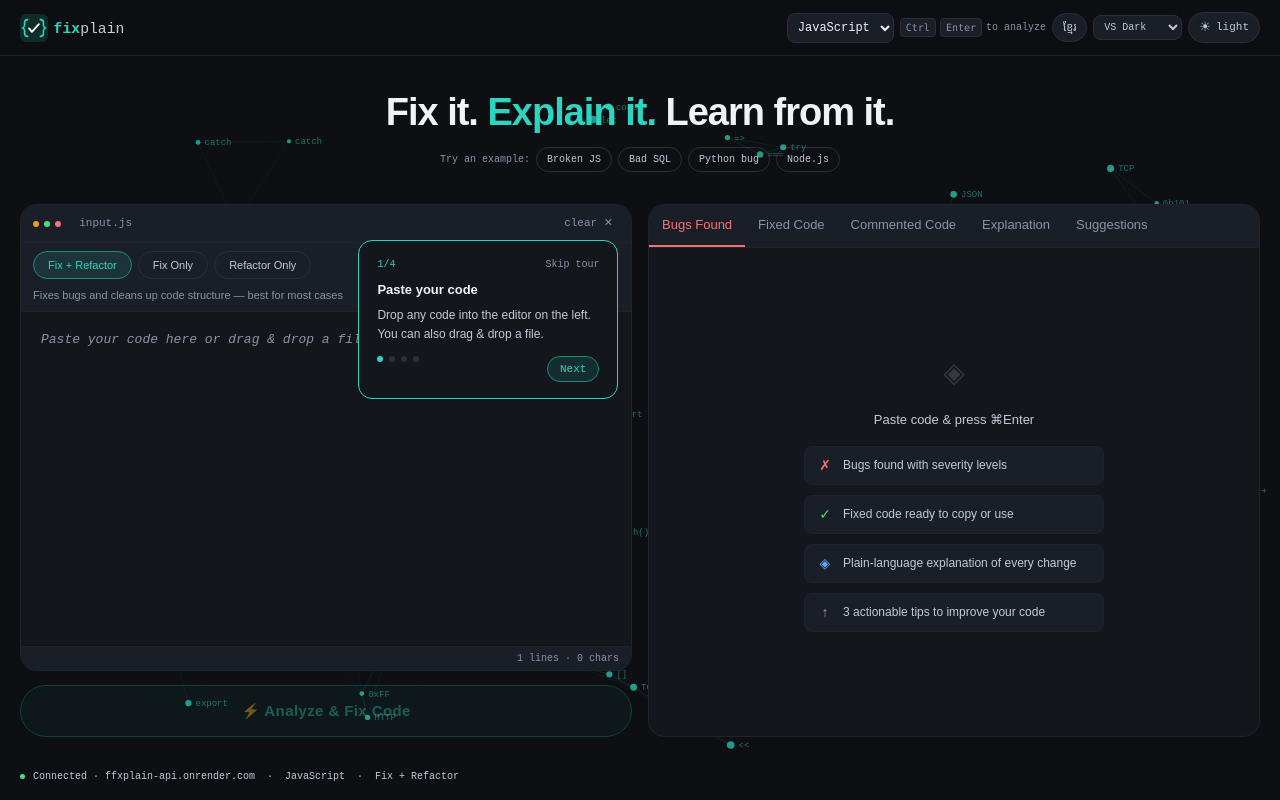
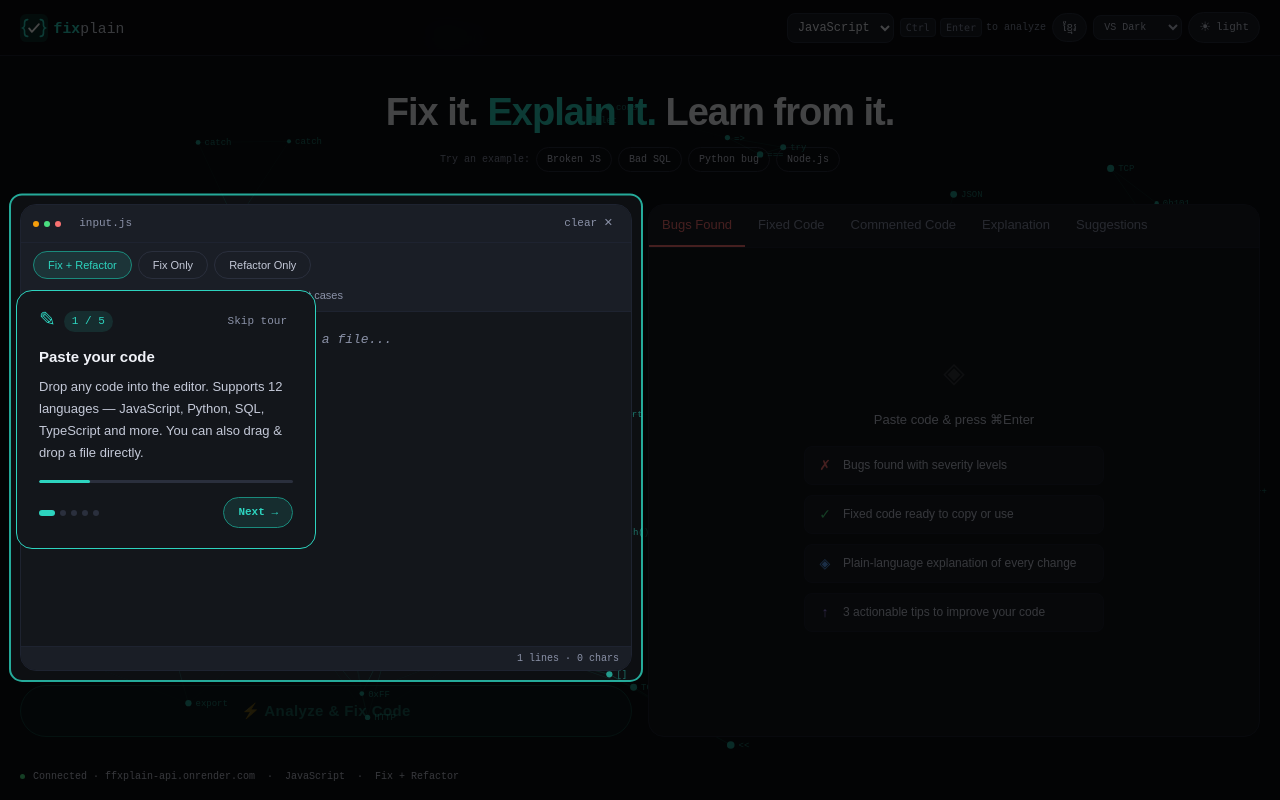
Before and after one commit to SokKimsour/Fixplain, a React (Vite) app in the folder fixplain-frontend/: page / in a window 1280 px wide. Built offline with nearby package versions, Linux system fonts and the light colour scheme; a web font is replaced by a local one.

Commit message:
update frontend : improve tour guide

```diff
--- a/fixplain-frontend/src/App.jsx
+++ b/fixplain-frontend/src/App.jsx
@@ -35,12 +35,33 @@
     healthy: 'Healthy', needsWork: 'Needs work', critical: 'Critical',
     diffOriginal: 'original', diffFixed: 'fixed',
     tour: {
-      skip: 'Skip tour', next: 'Next', done: 'Done ✓',
+      skip: 'Skip tour', next: 'Next →', back: '← Back', done: 'Start using Fixplain ✓',
       steps: [
-        { title: 'Paste your code', body: 'Drop any code into the editor on the left. You can also drag & drop a file.' },
-        { title: 'Pick a mode', body: 'Choose Fix Only, Refactor Only, or both — depending on what you need.' },
-        { title: 'Analyze', body: 'Click the button or press ⌘Enter to run the AI analysis instantly.' },
-        { title: 'Read results', body: 'Switch between tabs — Bugs, Fixed Code, Explanation, Suggestions and more.' },
+        {
+          icon: '✎',
+          title: 'Paste your code',
+          body: 'Drop any code into the editor. Supports 12 languages — JavaScript, Python, SQL, TypeScript and more. You can also drag & drop a file directly.',
+        },
+        {
+          icon: '⚙',
+          title: 'Choose a mode',
+          body: 'Fix + Refactor fixes bugs AND cleans up your code. Fix Only is for bugs only. Refactor Only tidies code you know is correct.',
+        },
+        {
+          icon: '⚡',
+          title: 'Run the analysis',
+          body: 'Click Analyze or press ⌘Enter. The AI scans for bugs, assigns severity levels, and generates a fix — usually in 5–10 seconds.',
+        },
+        {
+          icon: '◈',
+          title: 'Read your results',
+          body: 'Five tabs: Bugs Found shows issues with severity. Fixed Code has the corrected version. Commented Code adds JSDoc. Explanation and Suggestions help you learn.',
+        },
+        {
+          icon: '↑',
+          title: 'Share & export',
+          body: 'Use ↺ Apply fix to patch one bug at a time, or ⚡ Fix all for everything at once. Export a PDF report or share results via a link.',
+        },
       ]
     },
     tabs: { bugs: 'Bugs Found', fixed: 'Fixed Code', commented: 'Commented Code', explain: 'Explanation', suggest: 'Suggestions' },
@@ -85,12 +106,33 @@
     healthy: 'សុខភាពល្អ', needsWork: 'ត្រូវកែ', critical: 'គ្រោះថ្នាក់',
     diffOriginal: 'ដើម', diffFixed: 'ជួសជុល',
     tour: {
-      skip: 'រំលង', next: 'បន្ទាប់', done: 'រួចរាល់ ✓',
+      skip: 'រំលង', next: 'បន្ទាប់ →', back: '← ថយក្រោយ', done: 'ចាប់ផ្តើមប្រើ Fixplain ✓',
       steps: [
-        { title: 'បិទភ្ជាប់កូដ', body: 'ដាក់កូដរបស់អ្នកក្នុងប្រអប់ខាងឆ្វេង។ អ្នកអាចទម្លាក់ឯកសារផ្ទាល់ផងដែរ។' },
-        { title: 'ជ្រើសរើសរបៀប', body: 'ជ្រើស Fix Only, Refactor Only ឬទាំងពីរ — អាស្រ័យលើអ្វីដែលអ្នកត្រូវការ។' },
-        { title: 'វិភាគ', body: 'ចុចប៊ូតុង ឬចុច ⌘Enter ដើម្បីដំណើរការ AI ភ្លាមៗ។' },
-        { title: 'អានលទ្ធផល', body: 'ប្តូររវាងផ្ទាំង — Bugs, Fixed Code, Explanation, Suggestions និងច្រើនទៀត។' },
+        {
+          icon: '✎',
+          title: 'បិទភ្ជាប់កូដ',
+          body: 'ដាក់កូដរបស់អ្នកក្នុងប្រអប់ខាងឆ្វេង។ គាំទ្រ 12 ភាសា — JavaScript, Python, SQL, TypeScript និងច្រើនទៀត។ អ្នកក៏អាចទម្លាក់ឯកសារផ្ទាល់ផងដែរ។',
+        },
+        {
+          icon: '⚙',
+          title: 'ជ្រើសរើសរបៀប',
+          body: 'ជួសជុល + តម្រៀប ជួសជុលបញ្ហា ហើយធ្វើឱ្យកូដស្អាត។ ជួសជុលតែ សម្រាប់បញ្ហាប៉ុណ្ណោះ។ តម្រៀបតែ ធ្វើឱ្យស្អាតដោយមិនប៉ះពាល់តក្កវិជ្ជា។',
+        },
+        {
+          icon: '⚡',
+          title: 'ដំណើរការការវិភាគ',
+          body: 'ចុចប៊ូតុង ឬចុច ⌘Enter។ AI ស្កែនរកបញ្ហា កំណត់កម្រិតធ្ងន់ធ្ងរ និងបង្កើតការជួសជុល — ជាធម្មតា 5–10 វិនាទី។',
+        },
+        {
+          icon: '◈',
+          title: 'អានលទ្ធផល',
+          body: 'ប្រាំផ្ទាំង៖ បញ្ហាដែលរកឃើញ បង្ហាញបញ្ហា។ កូដដែលជួសជុល មានកូដដែលបានកែ។ កូដមានមតិ បន្ថែម JSDoc។ ការពន្យល់ និង ការណែនាំ ជួយអ្នករៀន។',
+        },
+        {
+          icon: '↑',
+          title: 'ចែករំលែក និងនាំចេញ',
+          body: 'ប្រើ ↺ ជួសជុល ដើម្បីជួសជុលបញ្ហាមួយ ឬ ⚡ ជួសជុលទាំងអស់។ នាំចេញ PDF ឬចែករំលែកលទ្ធផលតាមតំណ។',
+        },
       ]
     },
     tabs: { bugs: 'បញ្ហាដែលរកឃើញ', fixed: 'កូដដែលជួសជុល', commented: 'កូដមានមតិ', explain: 'ការពន្យល់', suggest: 'ការណែនាំ' },
@@ -464,34 +506,158 @@
   </button>
 );
 
-// ── Onboarding Tour ───────────────────────────────────────────────────────────
+// ── Onboarding Tour — spotlight style ────────────────────────────────────────
 function OnboardingTour({ c, t, onDone }) {
   const [step, setStep] = useState(0);
+  const [spotRect, setSpotRect] = useState(null);
   const steps = t.tour.steps;
-  const isLast = step === steps.length - 1;
-  const isMobileView = window.innerWidth < 768;
-  const desktopPos = [
-    { top: '30%', left: '28%' }, { top: '38%', left: '28%' },
-    { top: '72%', left: '28%' }, { top: '30%', right: '3%' },
-  ];
-  const pos = isMobileView
-    ? { bottom: '6rem', left: '50%', transform: 'translateX(-50%)', width: 'calc(100vw - 2rem)' }
-    : desktopPos[step];
+  const isLast  = step === steps.length - 1;
+  const isFirst = step === 0;
+
+  // Selector for each step's target element
+  const selectors = ['[data-tour="editor"]', '[data-tour="modes"]', '[data-tour="analyze"]', '[data-tour="results"]', '[data-tour="actions"]'];
+
+  // Measure the target element whenever step changes
+  useEffect(() => {
+    const measure = () => {
+      const el = document.querySelector(selectors[step]);
+      if (el) {
+        const r = el.getBoundingClientRect();
+        setSpotRect({ top: r.top, left: r.left, width: r.width, height: r.height });
+      } else {
+        setSpotRect(null);
+      }
+    };
+    measure();
+    // Re-measure on resize
+    window.addEventListener('resize', measure);
+    return () => window.removeEventListener('resize', measure);
+  }, [step]);
+
+  const PAD = 10; // spotlight padding around element
+  const sp = spotRect ? {
+    top:    spotRect.top    - PAD,
+    left:   spotRect.left   - PAD,
+    width:  spotRect.width  + PAD * 2,
+    height: spotRect.height + PAD * 2,
+  } : null;
+
+  // Place the tooltip card — prefer below, fall back to above if near bottom
+  const cardStyle = () => {
+    if (!sp) return { top: '50%', left: '50%', transform: 'translate(-50%,-50%)' };
+    const cardW = 300, cardH = 220, margin = 16, vp = window.innerHeight;
+    const belowSpace = vp - (sp.top + sp.height);
+    const aboveSpace = sp.top;
+    let top, left;
+    if (belowSpace >= cardH + margin) {
+      top = sp.top + sp.height + margin;
+    } else if (aboveSpace >= cardH + margin) {
+      top = sp.top - cardH - margin;
+    } else {
+      top = Math.max(margin, vp / 2 - cardH / 2);
+    }
+    left = Math.min(Math.max(margin, sp.left), window.innerWidth - cardW - margin);
+    return { top, left, width: cardW };
+  };
+
+  const progress = ((step + 1) / steps.length) * 100;
+
   return (
-    <div style={{ position: 'fixed', inset: 0, zIndex: 100, pointerEvents: 'none', background: isMobileView ? 'rgba(0,0,0,0.4)' : 'none' }}>
-      <div style={{ position: 'absolute', ...pos, background: c.bgPanel, border: `1px solid ${c.teal}`, borderRadius: 14, padding: '16px 18px', maxWidth: isMobileView ? undefined : 260, pointerEvents: 'all' }}>
-        <div style={{ display: 'flex', alignItems: 'center', justifyContent: 'space-between', marginBottom: 8 }}>
-          <span style={{ fontFamily: mono, fontSize: 10, color: c.teal }}>{step + 1}/{steps.length}</span>
-          <button onClick={onDone} style={{ background: 'none', border: 'none', cursor: 'pointer', color: c.text3, fontFamily: mono, fontSize: 10 }}>{t.tour.skip}</button>
+    <div style={{ position: 'fixed', inset: 0, zIndex: 200, pointerEvents: 'none' }}>
+      {/* Dark overlay with spotlight hole using clip-path or SVG */}
+      {sp && (
+        <svg style={{ position: 'absolute', inset: 0, width: '100%', height: '100%', pointerEvents: 'all' }}
+          onClick={e => { if (e.target.tagName === 'path') return; }}>
+          <defs>
+            <mask id="spotlight-mask">
+              <rect width="100%" height="100%" fill="white" />
+              <rect
+                x={sp.left} y={sp.top}
+                width={sp.width} height={sp.height}
+                rx="12" fill="black"
+              />
+            </mask>
+          </defs>
+          <rect width="100%" height="100%" fill="rgba(0,0,0,0.72)" mask="url(#spotlight-mask)" />
+          {/* Glowing border around spotlight */}
+          <rect
+            x={sp.left} y={sp.top}
+            width={sp.width} height={sp.height}
+            rx="12" fill="none"
+            stroke="#2dd4bf" strokeWidth="2" opacity="0.8"
+          />
+        </svg>
+      )}
+      {!sp && (
+        <div style={{ position: 'absolute', inset: 0, background: 'rgba(0,0,0,0.72)', pointerEvents: 'all' }} />
+      )}
+
+      {/* Tooltip card */}
+      <div style={{
+        position: 'absolute', ...cardStyle(),
+        background: c.bgPanel,
+        border: `1.5px solid ${c.teal}`,
+        borderRadius: 16,
+        padding: '20px 22px',
+        pointerEvents: 'all',
+        animation: 'fpFadeIn 0.2s ease',
+        zIndex: 201,
+      }}>
+        {/* Header */}
+        <div style={{ display: 'flex', alignItems: 'center', justifyContent: 'space-between', marginBottom: 14 }}>
+          <div style={{ display: 'flex', alignItems: 'center', gap: 8 }}>
+            <span style={{ fontFamily: mono, fontSize: 20, color: c.teal, lineHeight: 1 }}>{steps[step].icon}</span>
+            <span style={{ fontFamily: mono, fontSize: 11, color: c.teal, background: c.tealGlow, padding: '2px 8px', borderRadius: 20 }}>
+              {step + 1} / {steps.length}
+            </span>
+          </div>
+          <button onClick={onDone}
+            style={{ background: 'none', border: 'none', cursor: 'pointer', color: c.text3, fontFamily: mono, fontSize: 11, padding: '2px 6px', borderRadius: 6 }}
+            onMouseEnter={e => e.currentTarget.style.color = c.text1}
+            onMouseLeave={e => e.currentTarget.style.color = c.text3}>
+            {t.tour.skip}
+          </button>
         </div>
-        <p style={{ fontFamily: sans, fontSize: 13, fontWeight: 600, color: c.text1, marginBottom: 6 }}>{steps[step].title}</p>
-        <p style={{ fontFamily: sans, fontSize: 12, color: c.text2, lineHeight: 1.6, marginBottom: 12 }}>{steps[step].body}</p>
-        <div style={{ display: 'flex', gap: 6 }}>
-          {steps.map((_, i) => <span key={i} style={{ width: 6, height: 6, borderRadius: '50%', background: i === step ? c.teal : c.border, display: 'inline-block', transition: '0.2s' }} />)}
-          <button onClick={() => isLast ? onDone() : setStep(s => s + 1)}
-            style={{ marginLeft: 'auto', fontFamily: mono, fontSize: 11, padding: '4px 12px', borderRadius: 20, border: `1px solid ${c.tealDim}`, background: c.tealGlow, color: c.teal, cursor: 'pointer' }}>
-            {isLast ? t.tour.done : t.tour.next}
-          </button>
+
+        {/* Title */}
+        <p style={{ fontFamily: sans, fontSize: 15, fontWeight: 600, color: c.text1, margin: '0 0 8px' }}>
+          {steps[step].title}
+        </p>
+
+        {/* Body */}
+        <p style={{ fontFamily: sans, fontSize: 13, color: c.text2, lineHeight: 1.7, margin: '0 0 16px' }}>
+          {steps[step].body}
+        </p>
+
+        {/* Progress bar */}
+        <div style={{ height: 3, background: c.border, borderRadius: 2, marginBottom: 14, overflow: 'hidden' }}>
+          <div style={{ height: '100%', width: `${progress}%`, background: c.teal, borderRadius: 2, transition: 'width 0.3s ease' }} />
+        </div>
+
+        {/* Navigation */}
+        <div style={{ display: 'flex', alignItems: 'center', justifyContent: 'space-between' }}>
+          <div style={{ display: 'flex', gap: 5 }}>
+            {steps.map((_, i) => (
+              <button key={i} onClick={() => setStep(i)}
+                style={{ width: i === step ? 16 : 6, height: 6, borderRadius: 3, background: i === step ? c.teal : c.border, border: 'none', cursor: 'pointer', padding: 0, transition: 'all 0.2s' }} />
+            ))}
+          </div>
+          <div style={{ display: 'flex', gap: 6 }}>
+            {!isFirst && (
+              <button onClick={() => setStep(s => s - 1)}
+                style={{ fontFamily: mono, fontSize: 11, padding: '6px 12px', borderRadius: 20, border: `1px solid ${c.border}`, background: 'transparent', color: c.text2, cursor: 'pointer', transition: '0.15s' }}
+                onMouseEnter={e => { e.currentTarget.style.borderColor = c.tealDim; e.currentTarget.style.color = c.teal; }}
+                onMouseLeave={e => { e.currentTarget.style.borderColor = c.border; e.currentTarget.style.color = c.text2; }}>
+                {t.tour.back}
+              </button>
+            )}
+            <button onClick={() => isLast ? onDone() : setStep(s => s + 1)}
+              style={{ fontFamily: mono, fontSize: 11, padding: '6px 14px', borderRadius: 20, border: `1.5px solid ${c.tealDim}`, background: c.tealGlow, color: c.teal, cursor: 'pointer', fontWeight: 600, transition: '0.15s' }}
+              onMouseEnter={e => e.currentTarget.style.background = 'rgba(45,212,191,0.2)'}
+              onMouseLeave={e => e.currentTarget.style.background = c.tealGlow}>
+              {isLast ? t.tour.done : t.tour.next}
+            </button>
+          </div>
         </div>
       </div>
     </div>
@@ -1028,7 +1194,7 @@
   return (
     <div style={{ minHeight: '100vh', background: c.bgBase, color: c.text1, fontFamily: tf, display: 'flex', flexDirection: 'column', transition: 'background 0.2s, color 0.2s', overflowX: 'hidden', width: '100%' }}>
 
-      {showTour && <OnboardingTour c={c} t={t} onDone={() => { setShowTour(false); localStorage.setItem('fp_tour_done', '1'); }} />}
+      {showTour && <OnboardingTour c={c} t={t} onDone={() => { setShowTour(false); }} />}
       <AnimatedBackground isDark={isDark} paused={isLoading} />
 
       {/* ── Nav ── */}
@@ -1103,7 +1269,7 @@
 
         {/* LEFT */}
         <div style={{ display: 'flex', flexDirection: 'column', gap: '0.85rem', minWidth: 0, width: '100%' }}>
-          <Panel c={c} style={{ flex: isMobile || isTablet ? 'none' : '1', minHeight: isMobile ? 280 : 380, height: isMobile || isTablet ? 320 : undefined, width: '100%', minWidth: 0 }}
+          <Panel c={c} data-tour="editor" style={{ flex: isMobile || isTablet ? 'none' : '1', minHeight: isMobile ? 280 : 380, height: isMobile || isTablet ? 320 : undefined, width: '100%', minWidth: 0 }}
             onDragOver={handleDragOver} onDragLeave={handleDragLeave} onDrop={handleDrop}>
             {/* Top row: dots + clear */}
             <div style={{ display: 'flex', alignItems: 'center', justifyContent: 'space-between', padding: '8px 12px', borderBottom: `1px solid ${c.borderSoft}`, background: c.bgSurface }}>
@@ -1120,7 +1286,7 @@
                 onMouseEnter={e => e.target.style.color = c.text1} onMouseLeave={e => e.target.style.color = c.text3}>{t.clearBtn}</button>
             </div>
             {/* Mode buttons row */}
-            <div style={{ display: 'flex', flexDirection: 'column', borderBottom: `1px solid ${c.borderSoft}`, background: c.bgSurface }}>
+            <div data-tour="modes" style={{ display: 'flex', flexDirection: 'column', borderBottom: `1px solid ${c.borderSoft}`, background: c.bgSurface }}>
               <div style={{ display: 'flex', gap: 6, padding: '8px 12px', flexWrap: 'nowrap', overflowX: 'auto', scrollbarWidth: 'none' }}>
                 {MODES.map(m => (
                   <button key={m} onClick={() => setMode(m)}
@@ -1161,7 +1327,7 @@
             </div>
           </Panel>
 
-          <button onClick={handleAnalyze} disabled={isLoading || !codeInput.trim() || cooldown > 0}
+          <button data-tour="analyze" onClick={handleAnalyze} disabled={isLoading || !codeInput.trim() || cooldown > 0}
             style={{ fontFamily: tf, fontSize: isMobile ? 13 : 15, fontWeight: 600, padding: '14px 0', borderRadius: 30, border: `1.5px solid ${c.tealDim}`, background: isLoading ? 'transparent' : c.tealGlow, color: c.teal, cursor: (isLoading || !codeInput.trim() || cooldown > 0) ? 'not-allowed' : 'pointer', letterSpacing: '0.4px', transition: 'all 0.2s', opacity: (!codeInput.trim() && !isLoading) ? 0.4 : 1, width: '100%', animation: isLoading ? 'fpShimmer 1.5s ease-in-out infinite' : 'none' }}>
             {isLoading
               ? (isWarmingUp ? t.warmingUp : t.analyzingBtn)
@@ -1230,7 +1396,7 @@
         </div>
 
         {/* RIGHT */}
-        <Panel c={c} style={{ minHeight: isMobile ? 400 : 380, minWidth: 0, width: '100%' }}>
+        <Panel c={c} data-tour="results" style={{ minHeight: isMobile ? 400 : 380, minWidth: 0, width: '100%' }}>
           <div style={{ display: 'flex', borderBottom: `1px solid ${c.borderSoft}`, background: c.bgSurface, overflowX: 'auto', scrollbarWidth: 'none' }}>
             {TAB_KEYS.map(key => {
               const accent = tabAccent[key], isActive = activeTab === key;
@@ -1408,7 +1574,7 @@
                 )}
 
                 {/* Bottom actions */}
-                <div style={{ marginTop: 20, paddingTop: 14, borderTop: `1px solid ${c.borderSoft}`, display: 'flex', gap: 8, flexWrap: 'wrap' }}>
+                <div data-tour="actions" style={{ marginTop: 20, paddingTop: 14, borderTop: `1px solid ${c.borderSoft}`, display: 'flex', gap: 8, flexWrap: 'wrap' }}>
                   <button onClick={() => exportToPDF(analysisResult, language, mode, locale)}
                     style={{ fontFamily: tf, fontSize: 11, padding: '7px 16px', borderRadius: 20, border: `1px solid ${c.border}`, background: 'transparent', color: c.text2, cursor: 'pointer', transition: '0.2s' }}
                     onMouseEnter={e => { e.currentTarget.style.borderColor = c.red; e.currentTarget.style.color = c.red; }}
```
